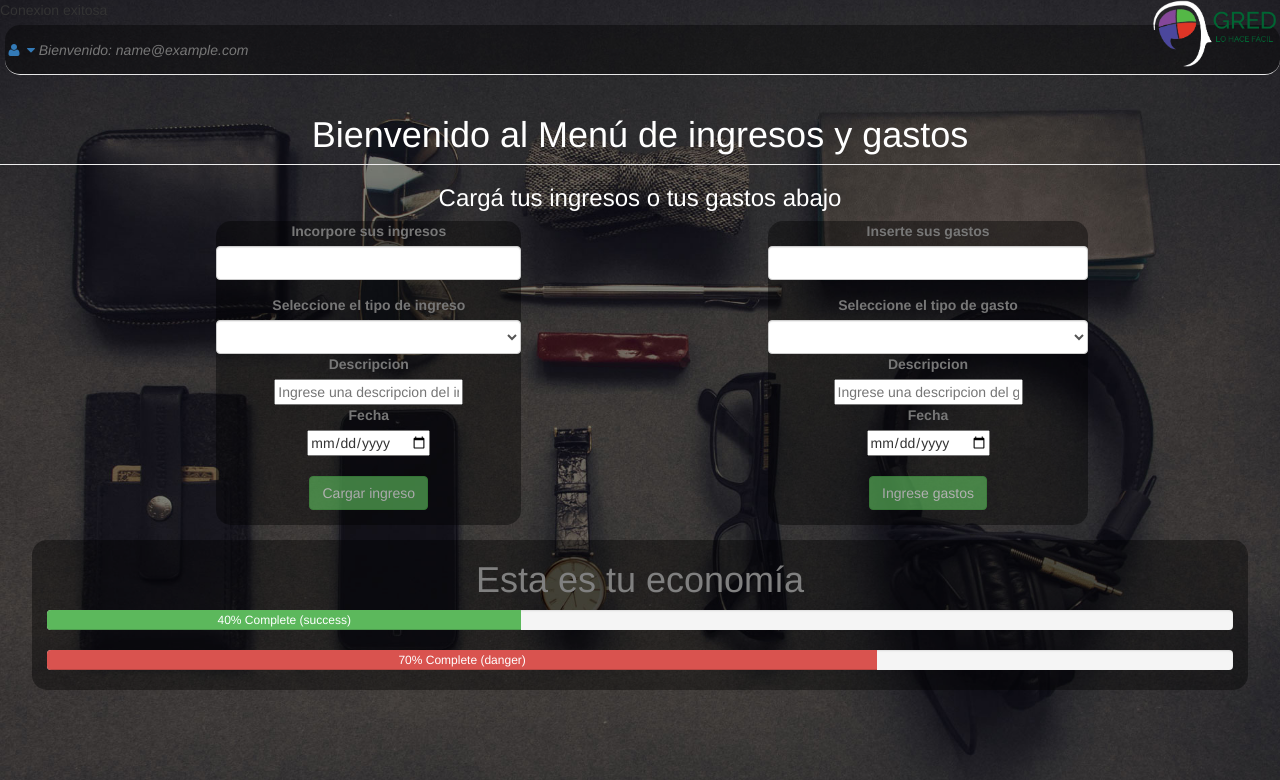
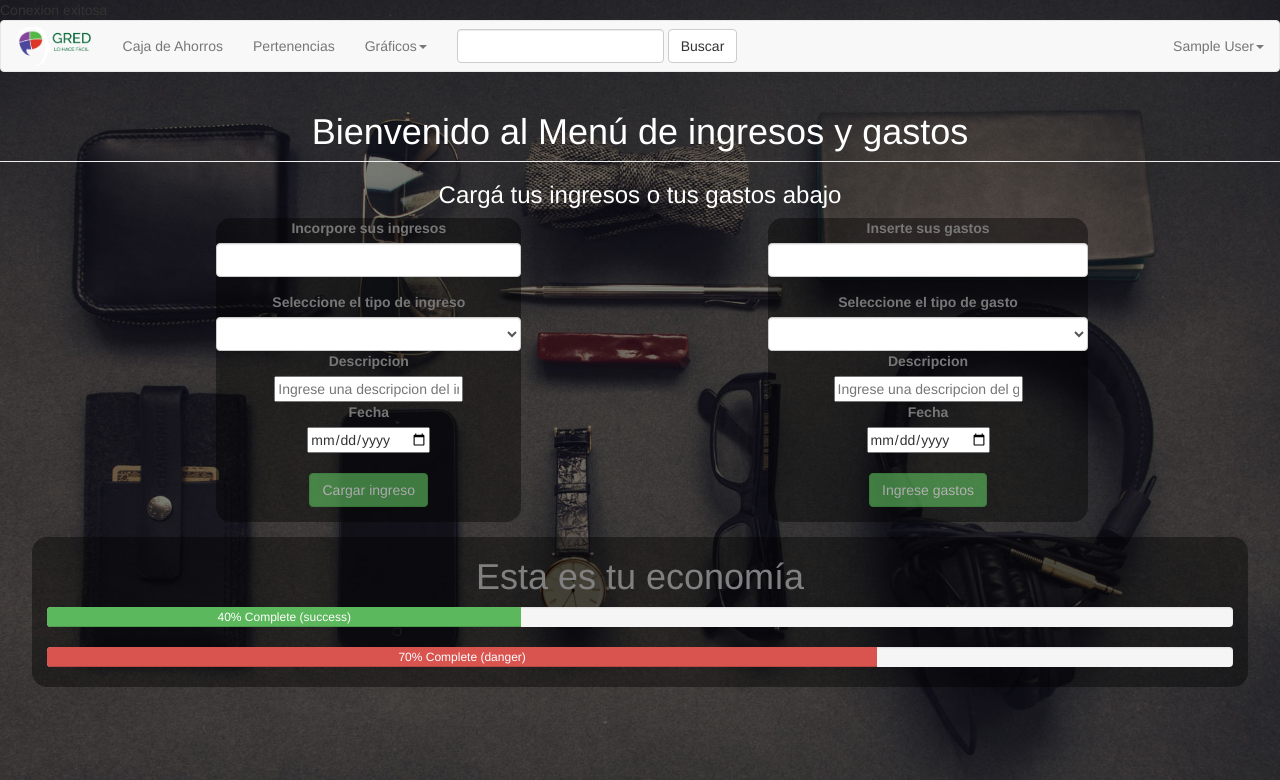
Before and after one commit to riascas/caja_chica, a PHP site: page /gred/home.php in a window 1280 px wide. Shown: the top 780 px of the page. Run offline with PHP 8.4, Linux system fonts and the light colour scheme; the visitor is signed in with stand-in values (Sample User, id 1); data comes from the database, SQL or seed files in the repository.

Commit message:
Update home.php

```diff
--- a/home.php
+++ b/home.php
@@ -1,14 +1,11 @@
 <!DOCTYPE html>
 <html lang="es">
-
-
 <?php session_start ();
 require_once  'conexion.php';
 $conexion  =  new Conexion();
 $tipo_ingreso  =   $conexion->obtener_tipo_ingresos();
 $tipo_gasto  =  $conexion->obtener_tipo_gastos();
 ?>
-
 <head>
 
     <meta charset="utf-8">
@@ -50,37 +47,48 @@
 </head>
 
 <body>
-<div id="wrapper">
+
 <!-- Navigation -->
-<nav class="dropdown" role="navigation" style="margin-bottom: 0">
+    <nav class="navbar navbar-default">
          <div class="navbar-header">
-        <button type="button" class="navbar-toggle" data-toggle="collapse" data-target=".navbar-collapse">
-            <span class="sr-only">Toggle navigation</span>
+            <button type="button" class="navbar-toggle" data-toggle="collapse" data-target=".navbar-ex1-collapse">
+                 <span class="sr-only">cambiar navegacion</span>
+                 <span class="icon-bar"></span>
+                 <span class="icon-bar"></span>
+                 <span class="icon-bar"></span>
             </button>
+            <a href="#" class="navbar-brand">
+                <img src="img/logobanner.png" style="height: 200%; margin-top: -10px">
+            </a>
          </div>
-    <!-- /.navbar-header -->
-
-      <!-- /.dropdown-alerts -->
-      <ul>
-            </li>
-                        <!-- /.dropdown -->
-                        <li class="navbar navbar-default navbar-static-top" style="background-color: rgba(0,0,0,0.4);border-radius: 15px;margin-left: -35px; margin-top: 5px">
-                            <a class="dropdown-toggle" data-toggle="dropdown" href="#">
-                                <i class="fa fa-user fa-fw"></i> <i class="fa fa-caret-down"></i>
-                                </a>
-                                <i class="text-muted">Bienvenido: <?= $_SESSION['email']?></i>
-                                <img src="img/logobanner.png" style="float: right;width: 10%;height: 5%;margin-top: -40px">
-
-                            <ul class="dropdown-menu dropdown-user">
-                                <li class="divider"></li>
-                                <li><a href="log_out.php"><i class="fa fa-sign-out fa-fw"></i>Logout</a>
+         <div class="collapse navbar-collapse navbar-ex1-collapse">
+             <ul class="nav navbar-nav">
+                 <li><a href="#">Caja de Ahorros</a></li>
+                 <li><a href="#">Pertenencias</a></li>
+                 <li class="dropdown"><a href="#" class="dropdown-toggle" data-toggle="dropdown">Gráficos<b class="caret"></b></a>
+                    <ul class="dropdown-menu">
+                        <li><a href="#">Gastos en Cuotas</a></li>
+                        <li><a href="#">Gastos Fijos</a></li>
+                        <li><a href="#">Gastos entre Fechas</a></li>
+                        <li><a href="#">Simulador</a></li>
+                    </ul>
                  </li>
              </ul>
-                            <!-- /.dropdown-user -->
-                        </li>
-                        <!-- /.dropdown -->
+             <form class="navbar-form navbar-left">
+                <div class="form-group"><input type="text" class="form-control"></div>
+                <button type="submit" class="btn btn-default">Buscar</button>
+            </form>
+            <ul class="nav navbar-nav navbar-right">
+                 <li class="dropdown"><a href="#" class="dropdown-toggle" data-toggle="dropdown"><?= $_SESSION['NOMBRE']?><b class="caret"></b></a>
+                    <ul class="dropdown-menu">
+                        <li><a href="#">Perfil</a></li>
+                        <li><a href="#">Log Out</a></li>
+                    </ul>
                  </li>
              </ul>
+         </div>
+    </nav>
+<div id="wrapper">
         <h1 class="page-header" style="text-align: center;color:white">Bienvenido al Menú de ingresos y gastos</h1>
 
         <h3 style="text-align: center;color:white">Cargá tus ingresos o tus gastos abajo</h3>
```
Lines whose indentation alone changed are shown as unchanged.
